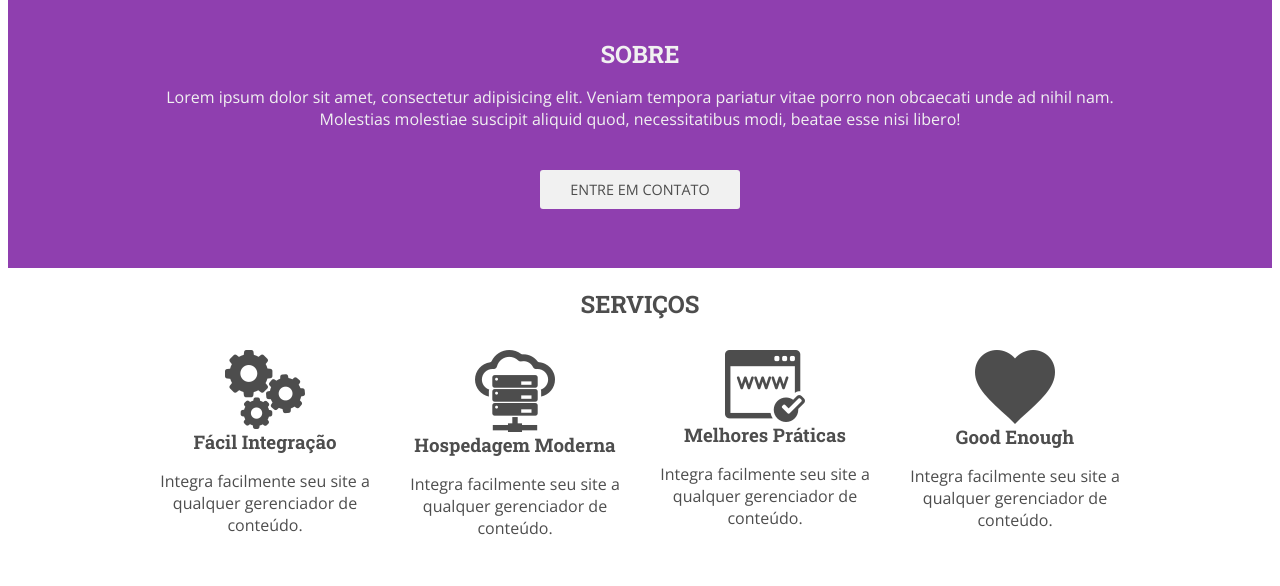
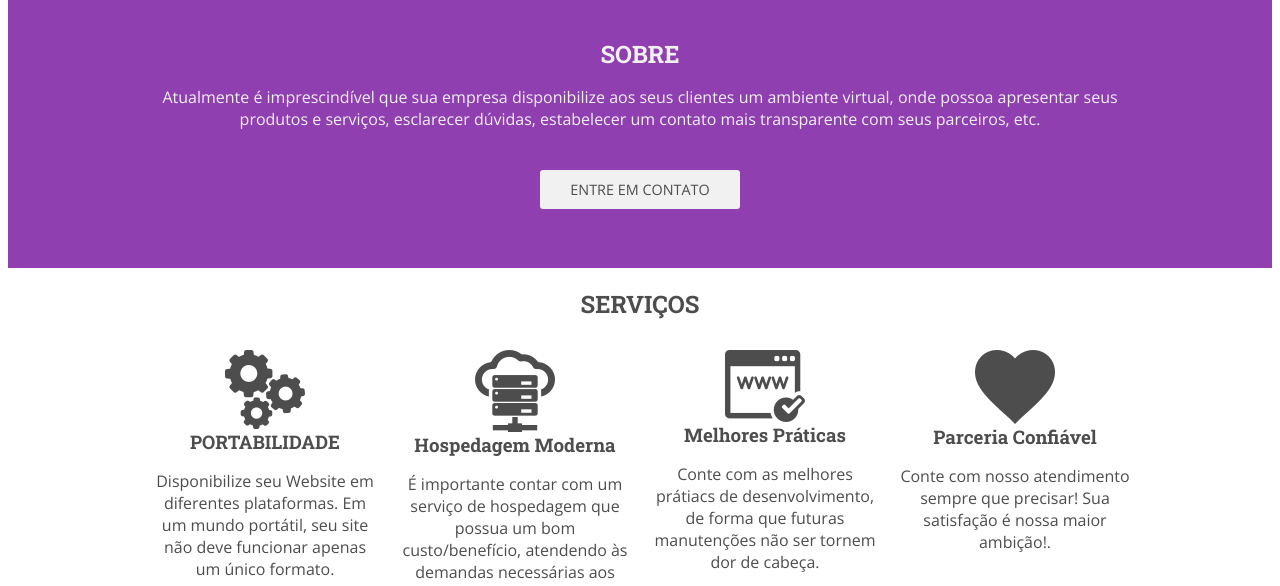
Before and after one commit to Pedrohf360/portfolio, a plain HTML site: page index.html in a window 1280 px wide. Shown: the part 604-1190 px from the top of the page. Drawn offline with nearby package versions, Linux system fonts and the light colour scheme.

Commit message:
Atualizações textuais.

```diff
--- a/index.html
+++ b/index.html
@@ -31,7 +31,7 @@
 
 	<section id="sobre">
 		<h2>SOBRE</h2>
-		<p>Lorem ipsum dolor sit amet, consectetur adipisicing elit. Veniam tempora pariatur vitae porro non obcaecati unde ad nihil nam. Molestias molestiae suscipit aliquid quod, necessitatibus modi, beatae esse nisi libero!</p>
+		<p>Atualmente é imprescindível que sua empresa disponibilize aos seus clientes um ambiente virtual, onde possoa apresentar seus produtos e serviços, esclarecer dúvidas, estabelecer um contato mais transparente com seus parceiros, etc.<br></p>
 		<a href="#contato" class="botao">ENTRE EM CONTATO</a>
 	</section>
 
@@ -39,23 +39,23 @@
 		<h2>SERVIÇOS</h2>
 		<div>
 			<img src="img/configs.png" alt="Configurações">
-			<h3>Fácil Integração</h3>
-			<p>Integra facilmente seu site a qualquer gerenciador de conteúdo.</p>
+			<h3>PORTABILIDADE</h3>
+			<p>Disponibilize seu Website em diferentes plataformas. Em um mundo portátil, seu site não deve funcionar apenas um único formato.</p>
 		</div>
 		<div>
 			<img src="img/hospedagem.png" alt="Hospedagem">
 			<h3>Hospedagem Moderna</h3>
-			<p>Integra facilmente seu site a qualquer gerenciador de conteúdo.</p>
+			<p>É importante contar com um serviço de hospedagem que possua um bom custo/benefício, atendendo às demandas necessárias aos serviços disponibilizados por seu negócio.</p>
 		</div>
 		<div>
 			<img src="img/site.png" alt="Site">
 			<h3>Melhores Práticas</h3>
-			<p>Integra facilmente seu site a qualquer gerenciador de conteúdo.</p>
+			<p>Conte com as melhores prátiacs de desenvolvimento, de forma que futuras manutenções não ser tornem dor de cabeça.</p>
 		</div>
 		<div>
 			<img src="img/coracao.png" alt="coracao">
-			<h3>Good Enough</h3>
-			<p>Integra facilmente seu site a qualquer gerenciador de conteúdo.</p>
+			<h3>Parceria Confiável</h3>
+			<p>Conte com nosso atendimento sempre que precisar! Sua satisfação é nossa maior ambição!.</p>
 		</div>
 	</section>
 
@@ -79,7 +79,7 @@
 
 		<div>
 			<img src="img/contato.png" alt="E-mail">
-			<p><a href="mailto:email@contato.com">email@contato.com</a></p>
+			<p><a href="mailto:pedro_henrique360@hotmail.com">email@contato.com</a></p>
 		</div>
 	</section>
 
```
